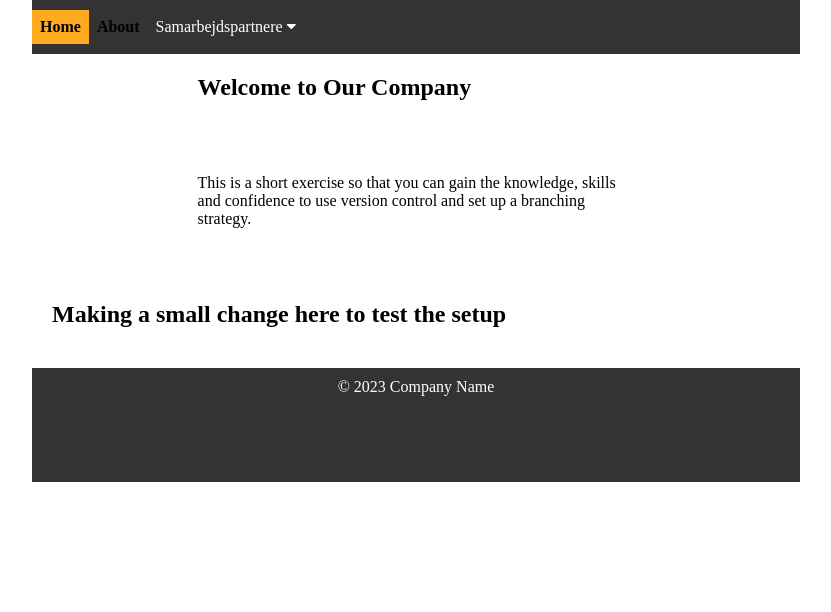
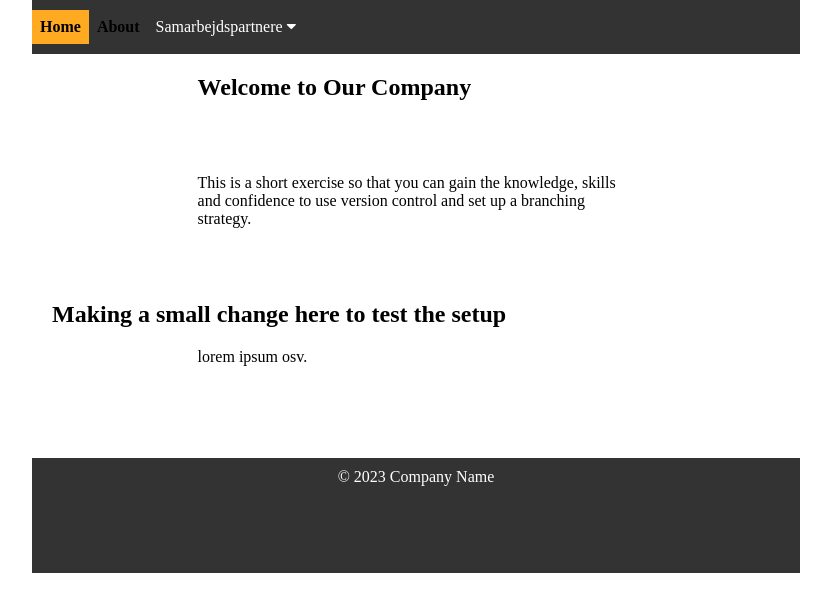
Before and after one commit to MagnusPC/version-control-workshop, a plain HTML site: page index.html in a window 1280 px wide. Shown: the whole page, without its empty margins (224-1055 px from the left). Drawn offline with nearby package versions, Linux system fonts and the light colour scheme.

Commit message:
changes to index and stylesheet

```diff
--- a/index.html
+++ b/index.html
@@ -40,6 +40,7 @@
         <h1>Welcome to Our Company</h1>
         <p>This is a short exercise so that you can gain the knowledge, skills and confidence to use version control and set up a branching strategy.</p>
 <H2>Making a small change here to test the setup</H2>
+        <p>lorem ipsum osv.</p>
     </section>
 
     <footer>
```
